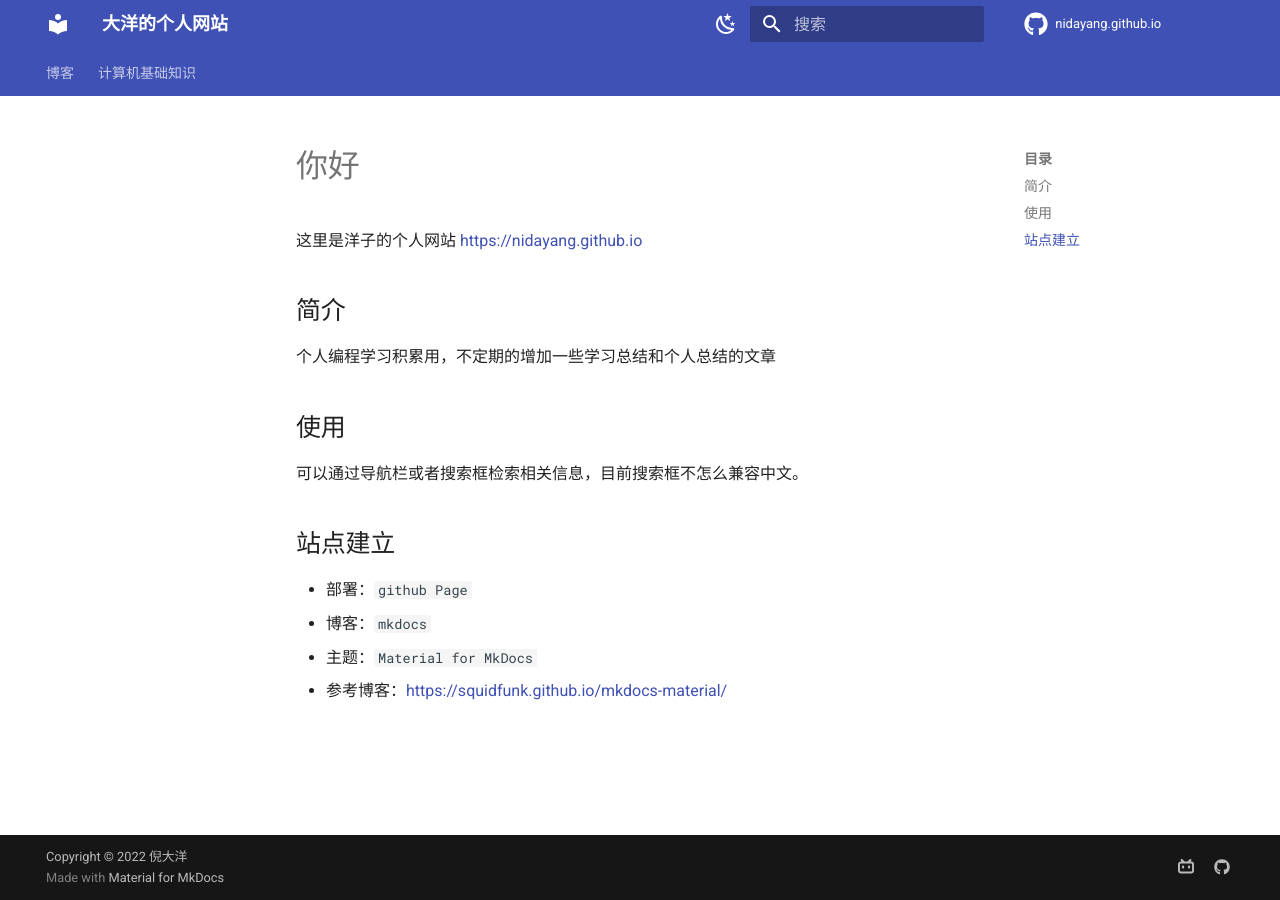
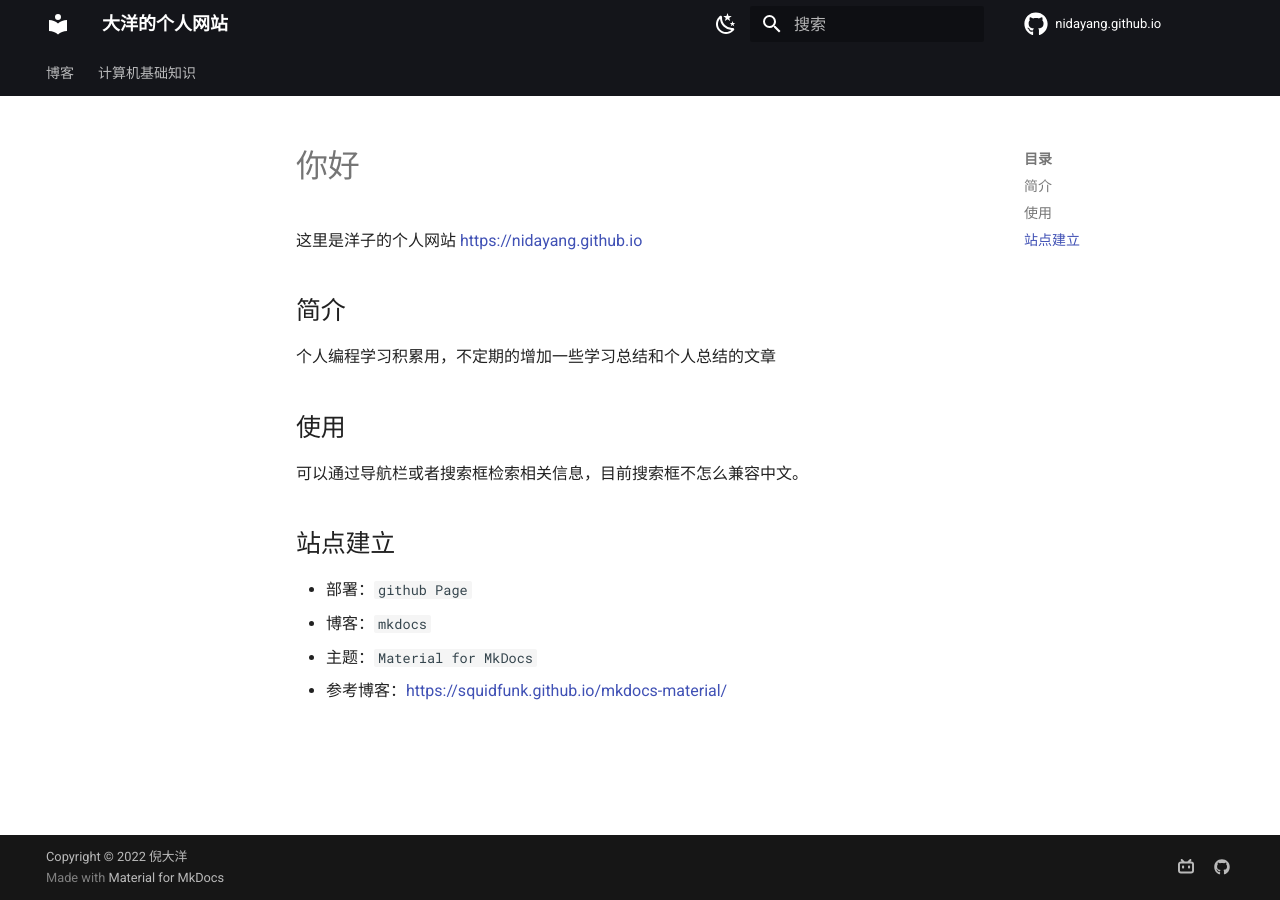
Before and after one commit to nidayang/dayang.github.io, an MkDocs documentation site: the page built from docs/index.md, in a window 1280 px wide. Built offline with MkDocs 1.6.1 and Material for MkDocs 9.7.7, drawn with Linux system fonts in a browser that asks for light colours; comment, search, counter and statistics services are not loaded; old or Windows-style settings are respelled for this version of MkDocs.

Commit message:
第八次初始化

```diff
--- a/mkdocs.yml
+++ b/mkdocs.yml
@@ -10,14 +10,14 @@ theme:
   name: material
   palette:
     - scheme: default # 日间模式
-      primary: indigo # 上方的
-      accent: orange # 链接等可交互元件的高亮色
+      primary: black # 上方的
+      accent: blue # 链接等可交互元件的高亮色
       toggle:
         icon: material/weather-night # 图标
         name: 切换至夜间模式 # 鼠标悬浮提示
     - scheme: slate # 夜间模式
-      primary: indigo
-      accent: orange
+      primary: black
+      accent: blue
       toggle:
         icon: material/weather-sunny
         name: 切换至日间模式
@@ -53,18 +53,18 @@ nav:
   - 博客:
       - blog/index.md
       - IDEA:
-          - IDEA常用技巧: blog\IDEA\idea必知必会技巧.md
+          - IDEA常用技巧: blog/IDEA/idea必知必会技巧.md
       - 并发编程:
-          - 线程的创建与常用api: blog\ConcurrentProgramming\线程创建与常用api.md
+          - 线程的创建与常用api: blog/ConcurrentProgramming/线程创建与常用api.md
       - java:
-          - 深入理解注解: blog\JavaBasic\【JAVA基础】深入理解注解.md
+          - 深入理解注解: blog/JavaBasic/【JAVA基础】深入理解注解.md
   - 计算机基础知识:
       - computerBasicInfo/index.md
       - 设计模式:
-          - 设计模式-七大设计原则: computerBasicInfo\DesignPatterns\设计模式之七大设计原则.md
-          - 创建型设计模式-单例设计模式: computerBasicInfo\DesignPatterns\结构型设计模式之代理模式.md
-          - 创建型设计模式-原型设计模式: computerBasicInfo\DesignPatterns\创建型设计模式之原型模式.md
-          - 结构型设计模式-代理模式: computerBasicInfo\DesignPatterns\结构型设计模式之代理模式.md
+          - 设计模式-七大设计原则: computerBasicInfo/DesignPatterns/设计模式之七大设计原则.md
+          - 创建型设计模式-单例设计模式: computerBasicInfo/DesignPatterns/结构型设计模式之代理模式.md
+          - 创建型设计模式-原型设计模式: computerBasicInfo/DesignPatterns/创建型设计模式之原型模式.md
+          - 结构型设计模式-代理模式: computerBasicInfo/DesignPatterns/结构型设计模式之代理模式.md
 
 # [Extensions]
 plugins:
@@ -81,8 +81,8 @@ markdown_extensions:
   - toc:
       permalink: true # 固定标题位置为当前位置
   - pymdownx.highlight: # 代码块高亮
-      # linenums: true # 显示行号
-      # auto_title: true # 显示编程语言名称
+    # linenums: true # 显示行号
+    # auto_title: true # 显示编程语言名称
   - pymdownx.superfences # 代码块高亮插件
   - meta # 支持Markdown文件上方自定义标题标签等
 extra_javascript:
```
